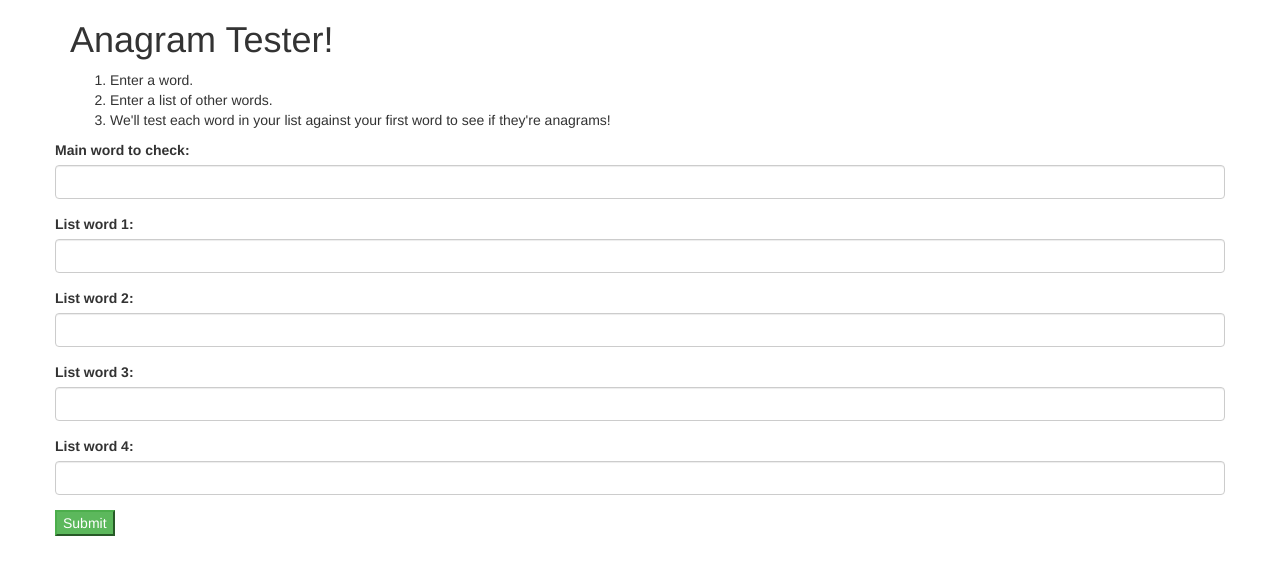
After one commit to AbeerKhakwani/anagram, a PHP site: template anagram_ex/views/form.twig in a window 1280 px wide. The commit adds this page. Shown: the top 575 px of the page. Run offline with PHP 8.4, Linux system fonts and the light colour scheme; the template is opened without the code that fills it, so the values that code supplies are empty; some libraries are stand-ins or nearby versions.

```diff
--- /dev/null
+++ b/anagram_ex/views/form.twig
@@ -0,0 +1,43 @@
+<!DOCTYPE html>
+<html>
+    <head>
+        <link rel='stylesheet' href='https://maxcdn.bootstrapcdn.com/bootstrap/3.3.1/css/bootstrap.min.css'>
+        <title>Anagram Tester!</title>
+    </head>
+    <body>
+        <div class='container'>
+            <h1>Anagram Tester!</h1>
+            <ol>
+                <li>Enter a word.</li>
+                <li>Enter a list of other words.</li>
+                <li>We'll test each word in your list against your first word
+                to see if they're anagrams!</li>
+            </ol>
+            <div class='row'>
+                <form action='words' method='post'>
+                    <div class='form-group'>
+                        <label for='main_word'>Main word to check:</label>
+                        <input id='main_word' name='main_word' class='form-control' type='text'>
+                    </div>
+                    <div class='form-group'>
+                        <label for='list_word_1'>List word 1:</label>
+                        <input id='list_word_1' name='list_word_1' class='form-control' type='text'>
+                    </div>
+                    <div class='form-group'>
+                        <label for='list_word_2'>List word 2:</label>
+                        <input id='list_word_2' name='list_word_2' class='form-control' type='text'>
+                    </div>
+                    <div class='form-group'>
+                        <label for='list_word_3'>List word 3:</label>
+                        <input id='list_word_3' name='list_word_3' class='form-control' type='text'>
+                    </div>
+                    <div class='form-group'>
+                        <label for='list_word_4'>List word 4:</label>
+                        <input id='list_word_4' name='list_word_4' class='form-control' type='text'>
+                    </div>
+                    <button type='submit' class='btn-success'>Submit</button>
+                </form>
+            </div>
+        </div>
+    </body>
+</html>
```
Also changed, not shown: anagram_ex/app/app.php (added, +29 -0 lines), anagram_ex/tests/AnagramTest.php (+16 -2 lines), anagram_ex/views/words.twig (added, +23 -0 lines), anagram_ex/src/Anagram.php (line endings or trailing spaces).
